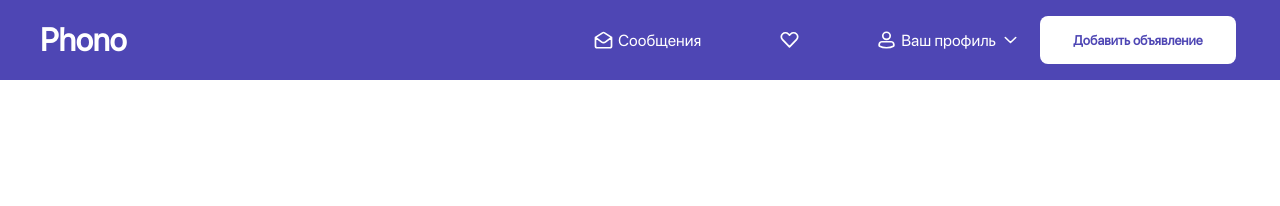
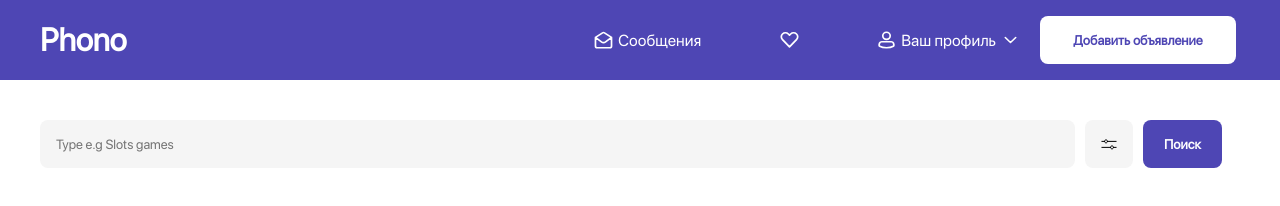
Before and after one commit to AbdulazizbekAbdusodiqov/frontend-hemowork3, a plain HTML site: page index.html in a window 1280 px wide. Drawn offline with Linux system fonts and the light colour scheme.

Commit message:
add search box

```diff
--- a/css/style.css
+++ b/css/style.css
@@ -15,6 +15,8 @@ header{
 .container{
     max-width: 1200px;
     margin: 0px auto;
+    display: flex;
+    margin-bottom: 40px;
 }
 .navbar{
     display: flex;
@@ -46,12 +48,47 @@ header{
     height: 18.6px;
 }
 
+.btn{
+    height: 48px;
+    border: none;
+    font-weight: 600;
+    border-radius: 8px;
+}
+
 .navbar__menu button{
     width: 196px;
-    height: 48px;
-    border: none;
-    border-radius: 8px;
     background-color: #FFFFFF;
     color: #4E46B4;
-    font-weight: 600;
 }
+.search-container{
+    gap: 10px;
+}
+
+.search{
+    width: 100%;
+    height: 48px;
+    max-width: 1035px;
+    padding: 12px 16px;
+    border: none;
+    background-color: #F5F5F5;
+    height: 48px;
+    border-radius: 8px;
+}
+
+.settings{
+    width: 100%;
+    height: 48px;
+    max-width: 48px;
+    display: flex;
+    align-items: center;
+    justify-content: center;
+    background-color: #F5F5F5;
+    border-radius: 8px;
+}
+.search-container button{
+    width: 100%;
+    height: 48px;
+    max-width: 79px;
+    background-color: #4E46B4;
+    color: #fff;
+}
--- a/index.html
+++ b/index.html
@@ -8,6 +8,7 @@
 </head>
 <body>
     <header>
+        <!-- NAVBAR start -->
         <div class="container navbar">
             <h1>Phono</h1>
             <div class="navbar__menu">
@@ -28,7 +29,18 @@
                 <button class="btn">Добавить объявление</button>
             </div>
         </div>
+        <!-- NAVBAR end -->
     </header>
+    <main>
+        <!-- Search Bar start -->
+        <div class="container search-container">
+            <input type="search" placeholder="Type e.g Slots games" class="search" >
+            <div class="settings"><img src="./img/setting.svg" alt=""></div>
+            <button class="btn">Поиск</button>
+        </div>
+        <!-- Search Bar end -->
+    </main>
+
     <script src="./js/main.js"></script>
 </body>
 </html>
```
Also changed, not shown: img/setting.svg (added).
